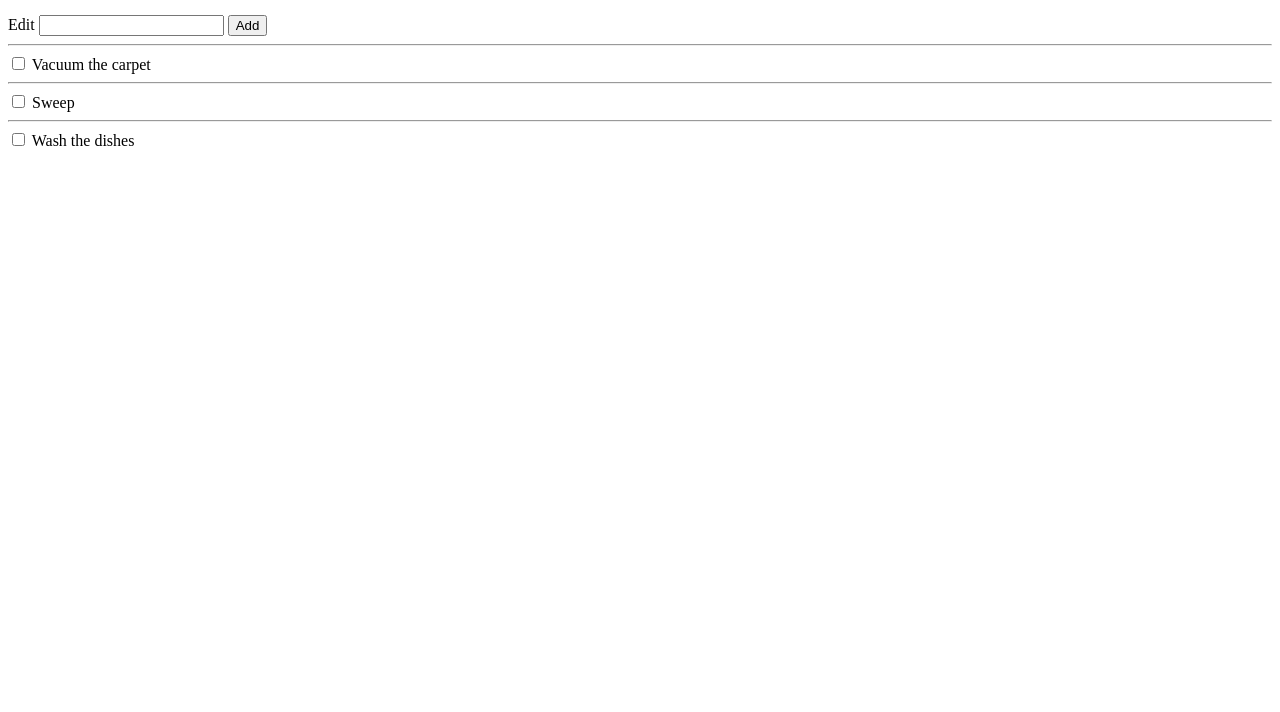
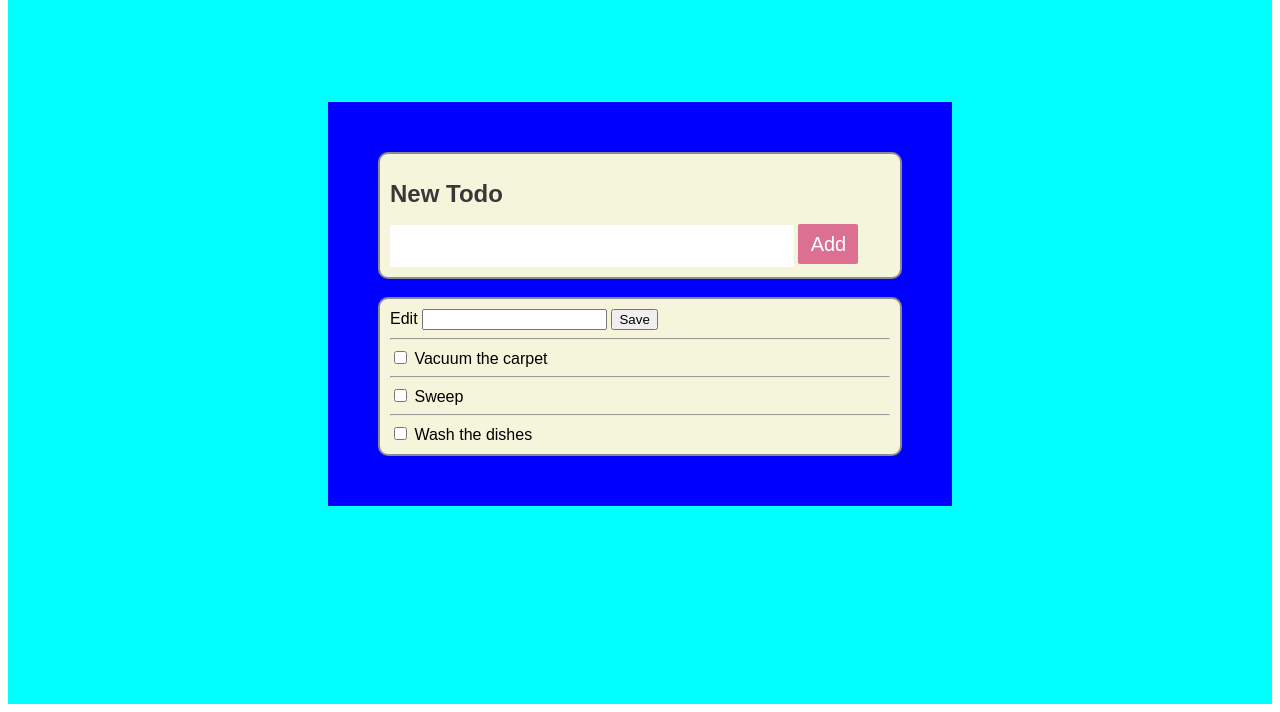
Before and after one commit to TechCareer-FrontEnd-1/tubisad-frontend-melisaclskn, a plain HTML site: page homework1/homework_todo.html in a window 1280 px wide. Shown: the part 104-816 px from the top of the page. Drawn offline with Linux system fonts and the light colour scheme.

Commit message:
add todo list css

```diff
--- /dev/null
+++ b/homework1/css/homework-todo.css
@@ -0,0 +1,56 @@
+*{
+    font-family: Arial, Helvetica, sans-serif;
+}
+.container{
+    position: relative;
+    justify-content: center;
+    align-items: center;
+    display:flex;
+    background-color: aqua;
+    height: 100vh;
+}
+.content{
+    padding: 50px;
+    background-color: blue;
+}
+.todo{
+    border-radius: 10px;
+    background-color: beige;
+    border:2px solid rgb(140, 140, 140);
+
+    padding: 10px;
+    width:500px;
+
+}
+.edit{
+    border-radius: 10px;
+    background-color: beige;
+    padding:10px;
+    border:2px solid rgb(140, 140, 140);
+}
+.todo h1{
+    font-size: 1.5rem;
+    color:rgb(56, 56, 56)
+}
+.todo-input{
+ width:80%;
+ height:40px;
+ border:none;
+  border-radius: 2px;
+
+}
+.todo-input:active{
+    border:none;
+}
+.btn-add{
+    height:40px;
+    width:60px;
+    background-color: palevioletred;
+    border:none;
+    border-radius: 2px;
+    color:#fff;
+    font-size: 20px;
+}
+.btn-add:hover{
+    cursor: pointer;
+}
--- a/homework1/homework_todo.html
+++ b/homework1/homework_todo.html
@@ -7,20 +7,24 @@
     <meta name="viewport" content="width=device-width, initial-scale=1.0">
     <meta name="author" content="Hamit Mızrak" />
     <meta name="description" content="Html5 and content" />
+    <link rel="stylesheet" href="/homework1/css/homework-todo.css">
     <title>todo</title>
 </head>
 
 <body>
     <!-- start codes -->
-    <div>
+
+    <div class="container">
+        <div class="content">
+            <div class="todo">
                 <h1>New Todo</h1>
-        <input type="text" id="todo" >
-        <button>Add</button>
+                <input type="text" id="todo-input" class="todo-input" >
+                <button class="btn-add">Add</button>
             </div></br>
-    <div>
+            <div class="edit">
                 <span>Edit</span>
                 <input type="text" id="edit" >
-        <button>Add</button>
+                <button>Save</button>
                 <hr>
                 <input type="checkbox" >
                 <label for="html">Vacuum the carpet</label>
@@ -32,11 +36,9 @@
                 <label for="html">Wash the dishes</label>
                 <br />
             </div>
+        </div>
 
-
-
-
-
+    </div>
     <!-- ends codes -->
 </body>
 
```
Lines whose indentation alone changed are shown as unchanged.
